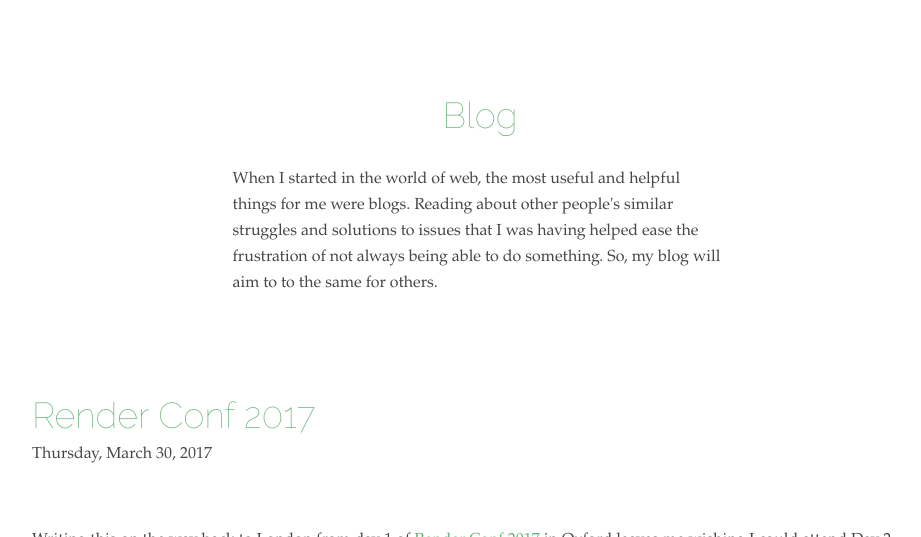
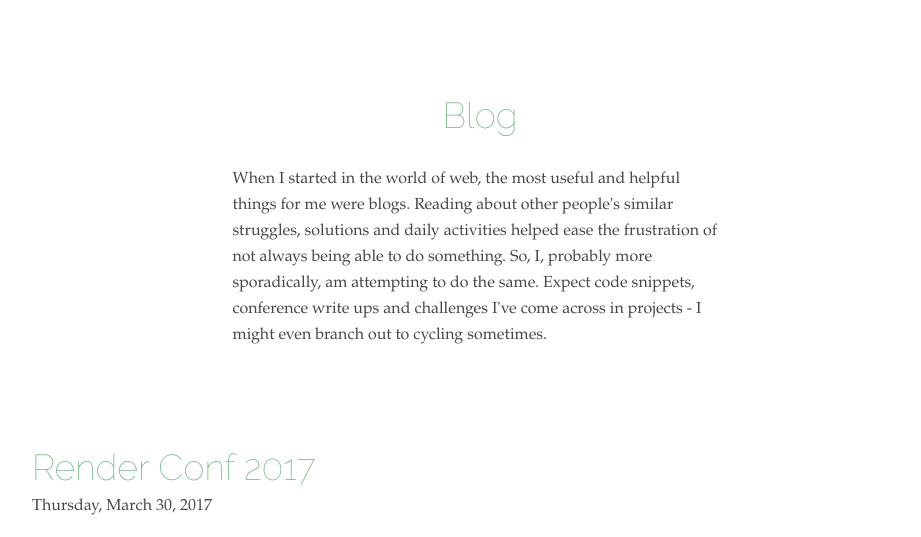
Before and after one commit to alex-windett/alex-windett.github.io, a Jekyll site: the page built from blog/index.html, in a window 1280 px wide and 900 px high, cut to the strip 363-900 px from the top of the window. Shown: the whole strip, without its empty margins (160-1081 px from the left). Built offline with Jekyll 4.4.1, drawn with Linux system fonts in a browser that asks for light colours; some web fonts are replaced; the list of posts is cut into pages by our own code.

Commit message:
updating blog summary

```diff
--- a/blog/index.html
+++ b/blog/index.html
@@ -5,7 +5,12 @@
 
 <section class="background--light padder intro center">
 	<h3>Blog</h3>
-	<p>When I started in the world of web, the most useful and helpful things for me were blogs. Reading about other people's similar struggles and solutions to issues that I was having helped ease the frustration of not always being able to do something. So, my blog will aim to to the same for others.</p>
+	<p>When I started in the world of web, the most useful and helpful things for me
+		were blogs. Reading about other people's similar struggles, solutions and
+		daily activities helped ease the frustration of not always being able to do
+		something. So, I, probably more sporadically, am attempting to do the same.
+Expect code snippets, conference write ups and challenges I've come across in
+		projects - I might even branch out to cycling sometimes.</p>
 </section>
 
 <section class="background--light padder blog--list clearfix">
```
